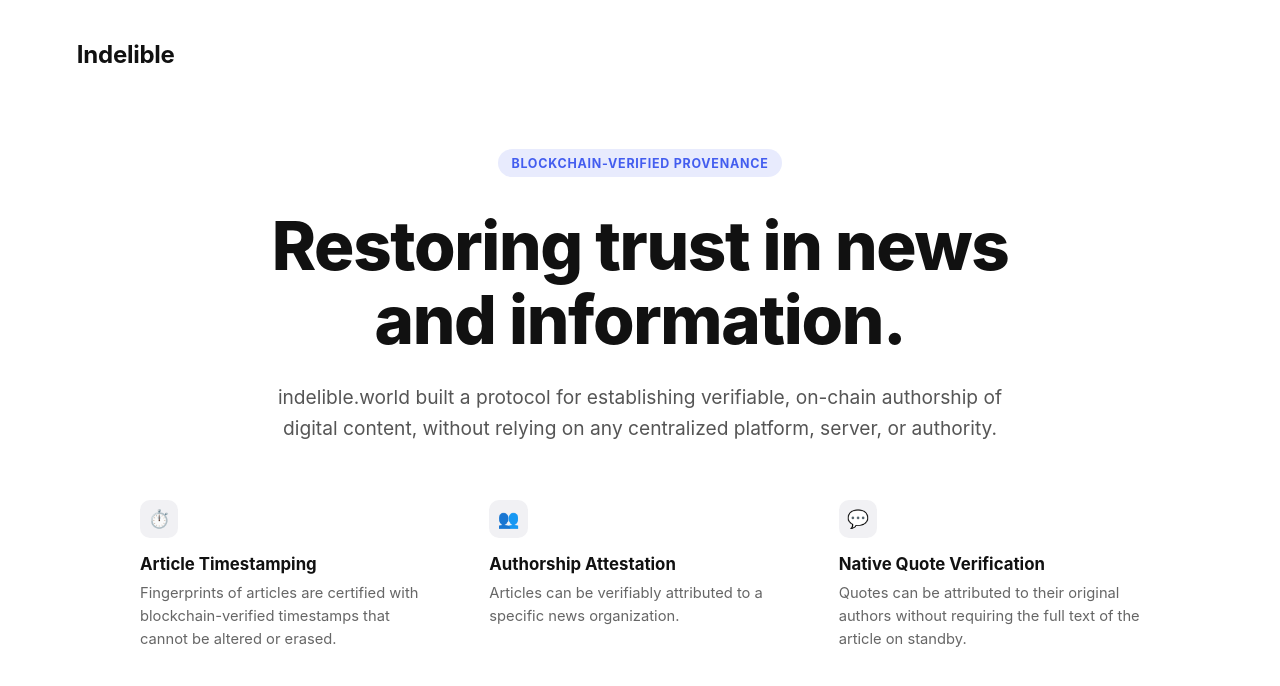
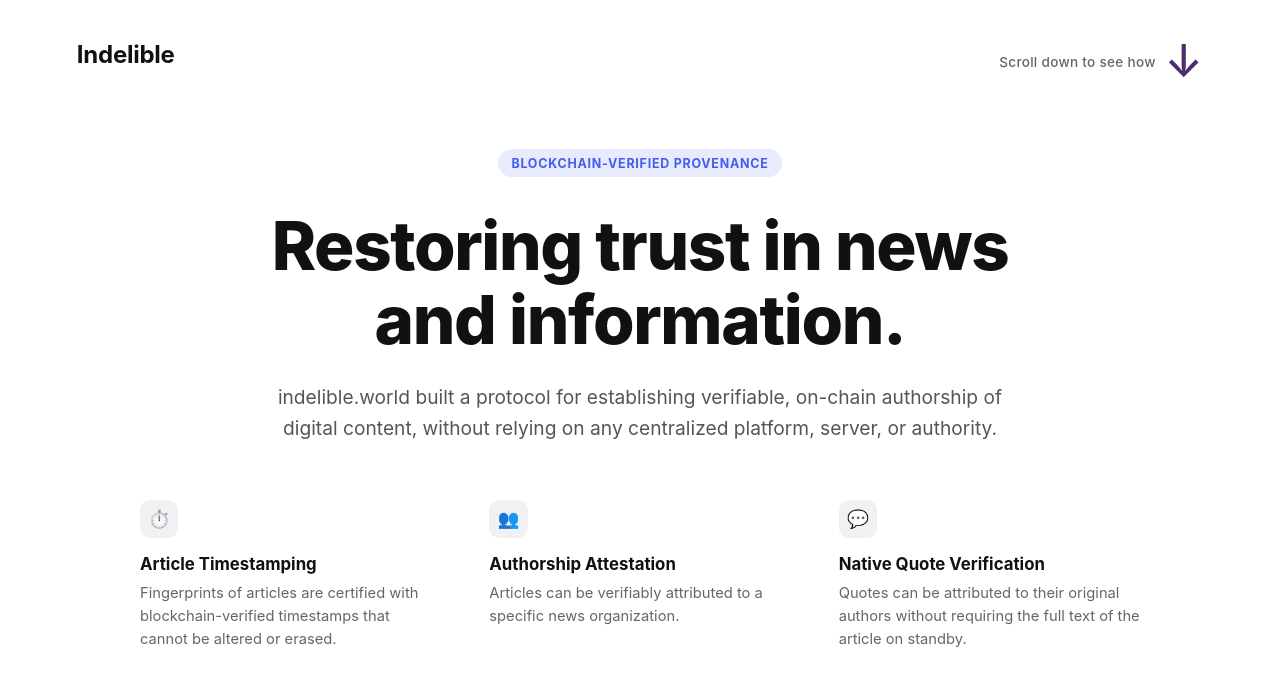
Before and after one commit to indelible-world/demo-site, a plain HTML site: page index.html in a window 1280 px wide. Shown: the top 686 px of the page. Drawn offline with Linux system fonts and the light colour scheme.

Commit message:
add scroll tip

```diff
--- a/clients/default.js
+++ b/clients/default.js
@@ -13,6 +13,8 @@
     eyebrow: "Blockchain-verified provenance",
     heading: "Restoring trust in news and information.",
     subtext: "indelible.world built a protocol for establishing verifiable, on-chain authorship of digital content, without relying on any centralized platform, server, or authority.",
+    // Prompt in the top-right corner, fades in a beat after the page loads.
+    scrollCue: "Scroll down to see how",
     features: [
       {
         icon: "⏱️",
--- a/css/style.css
+++ b/css/style.css
@@ -53,6 +53,44 @@
   font-size: 1.5rem;
   font-weight: 700;
   letter-spacing: -0.01em;
+}
+
+/* Mirrors .intro-logo across the top of the stage. Fades out with the rest
+   of the intro, since .intro-stage's opacity carries it. */
+.intro-scroll-cue {
+  position: absolute;
+  top: 5vh;
+  right: 6vw;
+  display: flex;
+  align-items: center;
+  gap: 0.55rem;
+  font-family: var(--sans);
+  font-size: 0.85rem;
+  font-weight: 500;
+  letter-spacing: 0.02em;
+  color: #666;
+  opacity: 0;
+  animation: cue-fade-in 1s ease 1.8s forwards;
+}
+
+.intro-scroll-cue-arrow {
+  font-size: 2.8rem;
+  line-height: 1;
+  color: #4c2f6a;
+  animation: cue-bob 1.8s ease-in-out infinite;
+}
+
+@keyframes cue-fade-in {
+  to { opacity: 1; }
+}
+
+@keyframes cue-bob {
+  0%, 100% { transform: translateY(-2px); }
+  50% { transform: translateY(4px); }
+}
+
+@media (prefers-reduced-motion: reduce) {
+  .intro-scroll-cue-arrow { animation: none; }
 }
 
 .intro-content {
--- a/index.html
+++ b/index.html
@@ -20,6 +20,12 @@
   <section class="intro-spacer">
     <div class="intro-stage">
       <div id="intro-logo" class="intro-logo"></div>
+      <!-- Fades itself in a beat after load (CSS animation-delay) so it reads
+           as a prompt to a visitor who has stopped, not part of the slide. -->
+      <div id="intro-scroll-cue" class="intro-scroll-cue">
+        <span id="intro-scroll-cue-text"></span>
+        <span class="intro-scroll-cue-arrow" aria-hidden="true">↓</span>
+      </div>
       <div class="intro-content">
         <p id="intro-eyebrow" class="intro-eyebrow"></p>
         <h1 id="intro-heading" class="intro-heading"></h1>
--- a/js/main.js
+++ b/js/main.js
@@ -11,6 +11,8 @@
   document.getElementById("intro-eyebrow").textContent = cfg.intro.eyebrow;
   document.getElementById("intro-heading").textContent = cfg.intro.heading;
   document.getElementById("intro-subtext").textContent = cfg.intro.subtext;
+  document.getElementById("intro-scroll-cue-text").textContent =
+    cfg.intro.scrollCue || "Scroll down to see how";
 
   const introFeaturesEl = document.getElementById("intro-features");
   (cfg.intro.features || []).forEach((f) => {
```
